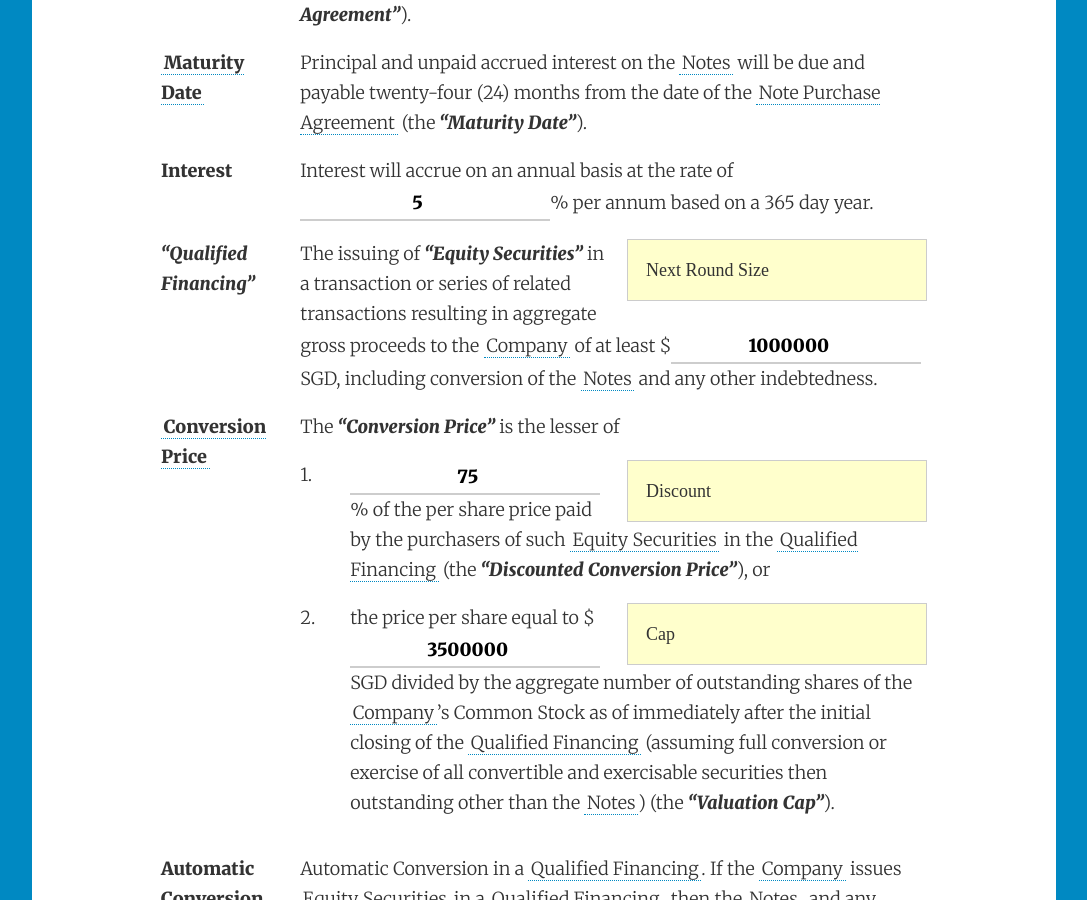
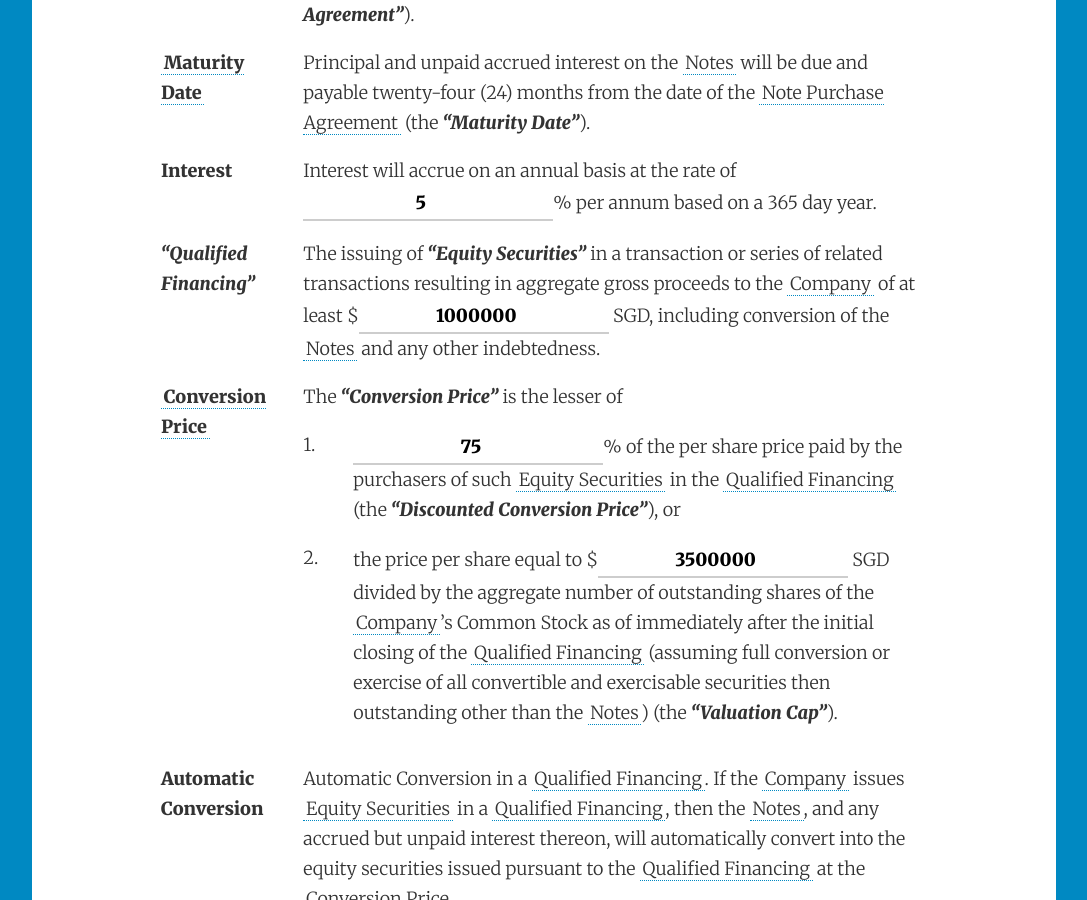
Before and after one commit to cofounders/legal, a Jekyll site: the page built from _posts/2013-12-12-term_sheet_for_convertible_note.html, in a window 1280 px wide and 900 px high, scrolled down 1098 px. Shown: the whole window, without its empty margins (96-1183 px from the left). Built offline with Jekyll 4.4.1, drawn with Linux system fonts in a browser that asks for light colours; some web fonts are replaced.

Commit message:
Fixed placeholders

```diff
--- a/_posts/2013-12-12-term_sheet_for_convertible_note.html
+++ b/_posts/2013-12-12-term_sheet_for_convertible_note.html
@@ -45,22 +45,15 @@
     </tr>
     <tr>
       <th><dfn>Qualified Financing</dfn></th>
-      <td>
-        <aside>Next Round Size</aside>
-        The issuing of <dfn>Equity Securities</dfn> in a transaction or series of related transactions resulting in aggregate gross proceeds to the Company of at least $<input type="number" value="1000000" /> SGD, including conversion of the Notes and any other indebtedness.
-      </td>
+      <td>The issuing of <dfn>Equity Securities</dfn> in a transaction or series of related transactions resulting in aggregate gross proceeds to the Company of at least $<input type="number" value="1000000" placeholder="Next Round Size" /> SGD, including conversion of the Notes and any other indebtedness.</td>
     </tr>
     <tr>
       <th>Conversion Price</th>
       <td>
         The <dfn>Conversion Price</dfn> is the lesser of
         <ol>
-          <li>
-            <span class="aside">Discount</span>
-            <input type="number" value="75" />% of the per share price paid by the purchasers of such Equity Securities in the Qualified Financing (the <dfn>Discounted Conversion Price</dfn>), or</li>
-          <li>
-            <span class="aside">Cap</span>
-            the price per share equal to $<input type="number" value="3500000" /> SGD divided by the aggregate number of outstanding shares of the Company’s Common Stock as of immediately after the initial closing of the Qualified Financing (assuming full conversion or exercise of all convertible and exercisable securities then outstanding other than the Notes) (the <dfn>Valuation Cap</dfn>).</li>
+          <li><input type="number" value="75" placeholder="Discount" />% of the per share price paid by the purchasers of such Equity Securities in the Qualified Financing (the <dfn>Discounted Conversion Price</dfn>), or</li>
+          <li>the price per share equal to $<input type="number" value="3500000" placeholder="Cap" /> SGD divided by the aggregate number of outstanding shares of the Company’s Common Stock as of immediately after the initial closing of the Qualified Financing (assuming full conversion or exercise of all convertible and exercisable securities then outstanding other than the Notes) (the <dfn>Valuation Cap</dfn>).</li>
         </ol>
       </td>
     </tr>
```
